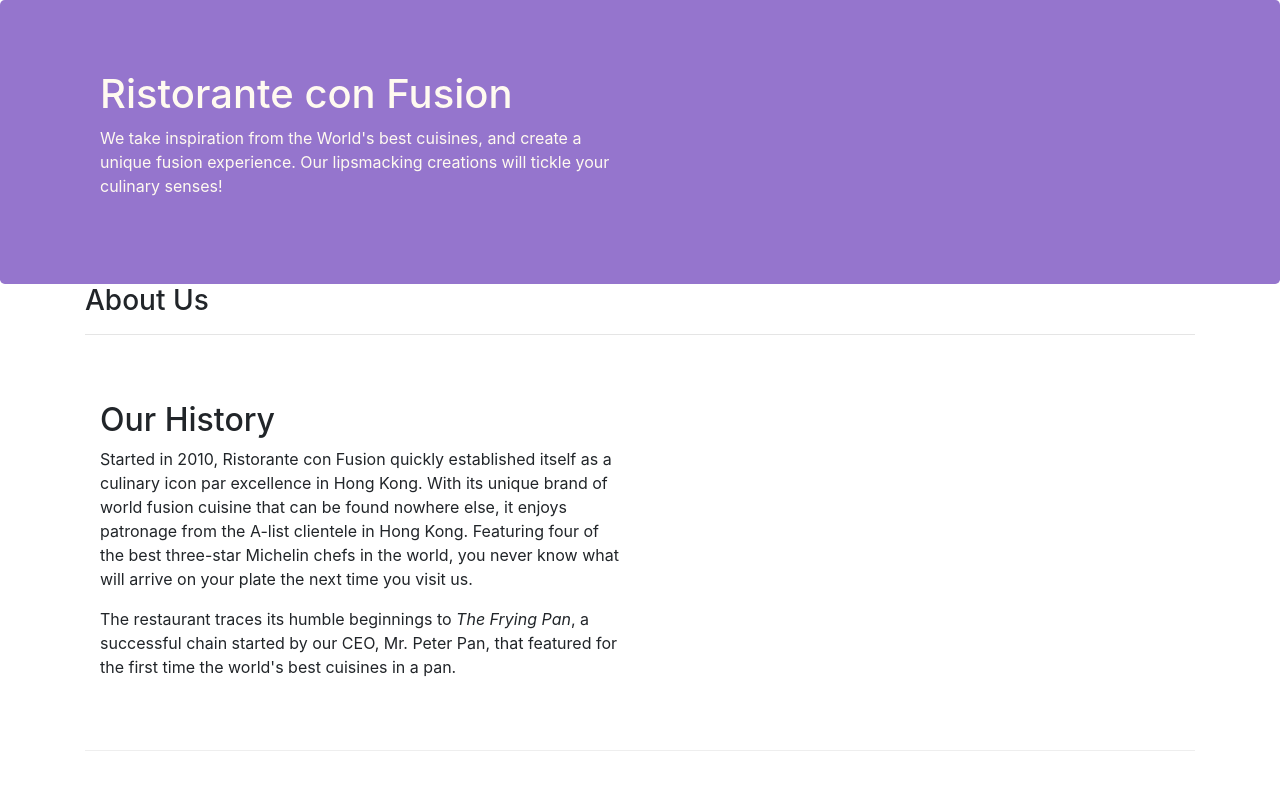
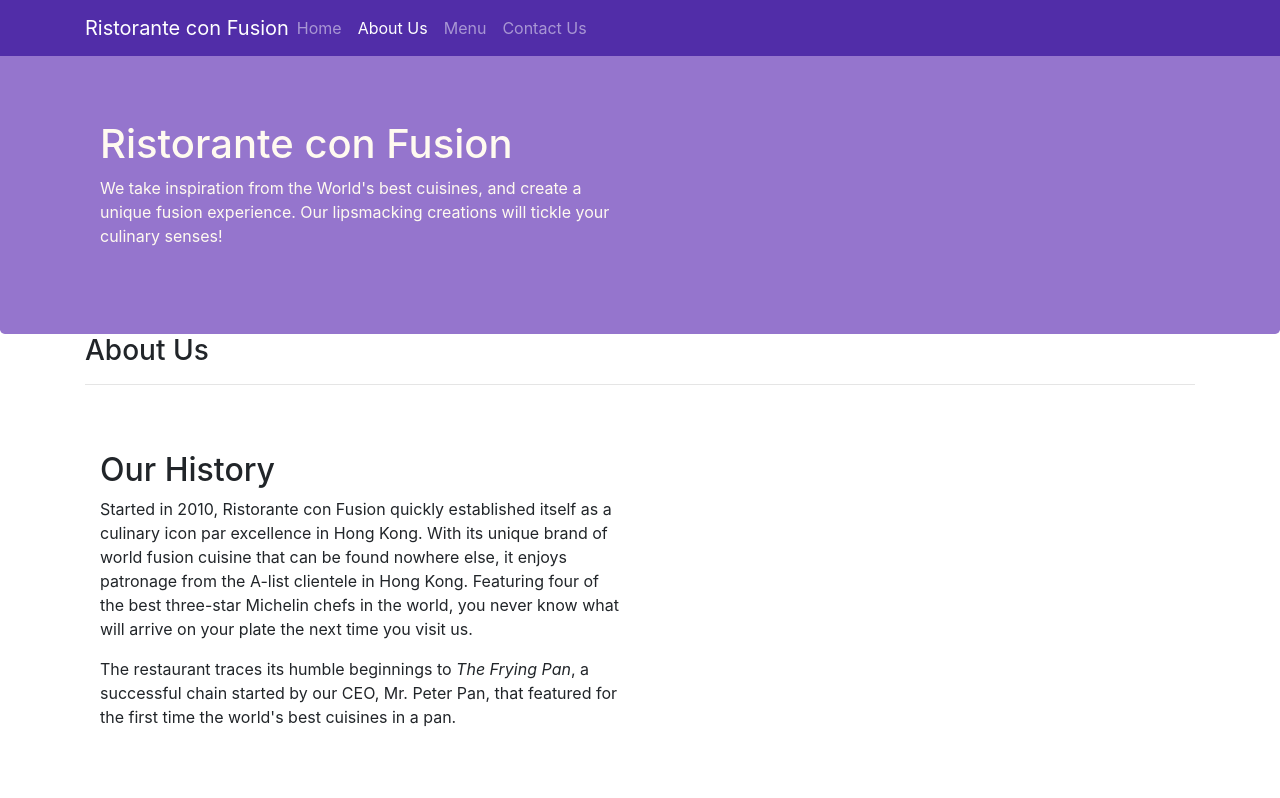
Before and after one commit to yahmed-mohammad/Bootstrap4, a website: page conFusion/aboutus.html in a window 1280 px wide. Shown: the top 798 px of the page. Drawn offline with nearby package versions, Linux system fonts and the light colour scheme.

Commit message:
Added Naviation bar using bootstrap4

```diff
--- a/conFusion/aboutus.html
+++ b/conFusion/aboutus.html
@@ -13,6 +13,22 @@
 </head>
 
 <body>
+    <nav class="navbar navbar-dark navbar-expand-sm fixed-top">
+        <div class="container">
+            <button class="navbar-toggler" type="button" data-toggle="collapse" data-target="#NavBar">
+                <span class="navbar-toggler-icon"></span>
+            </button>
+            <a class="navbar-brand mr-auto" href="index.html">Ristorante con Fusion</a>
+            <div id="NavBar" class="collapse navbar-collapse">
+                <ul class="navbar-nav mr-auto">
+                    <li class="nav-item"><a class="nav-link" href="index.html">Home</a></li>
+                    <li class="nav-item active"><a class="nav-link" href="#">About Us</a></li>
+                    <li class="nav-item"><a class="nav-link" href="#">Menu</a></li>
+                    <li class="nav-item"><a class="nav-link" href="#">Contact Us</a></li>
+                </ul>
+            </div>
+        </div>
+    </nav>
 
     <header class="jumbotron">
         <div class="container">
@@ -68,7 +84,7 @@
                 <div class="col-4 offset-1 col-sm-2">
                     <h5>Links</h5>
                     <ul class="list-unstyled">
-                        <li><a href="#">Home</a></li>
+                        <li><a href="index.html">Home</a></li>
                         <li><a href="#">About</a></li>
                         <li><a href="#">Menu</a></li>
                         <li><a href="#">Contact</a></li>
--- a/conFusion/css/styles.css
+++ b/conFusion/css/styles.css
@@ -24,3 +24,10 @@
     margin: 0px;
     color: #0f0f0f;
 }
+body {
+    padding: 50px 0px 0px 0px;
+    z-index: 0;
+}
+.navbar-dark {
+    background-color: #512DA8;
+}
```
Also changed, not shown: conFusion/index.html (+17 -1 lines).
